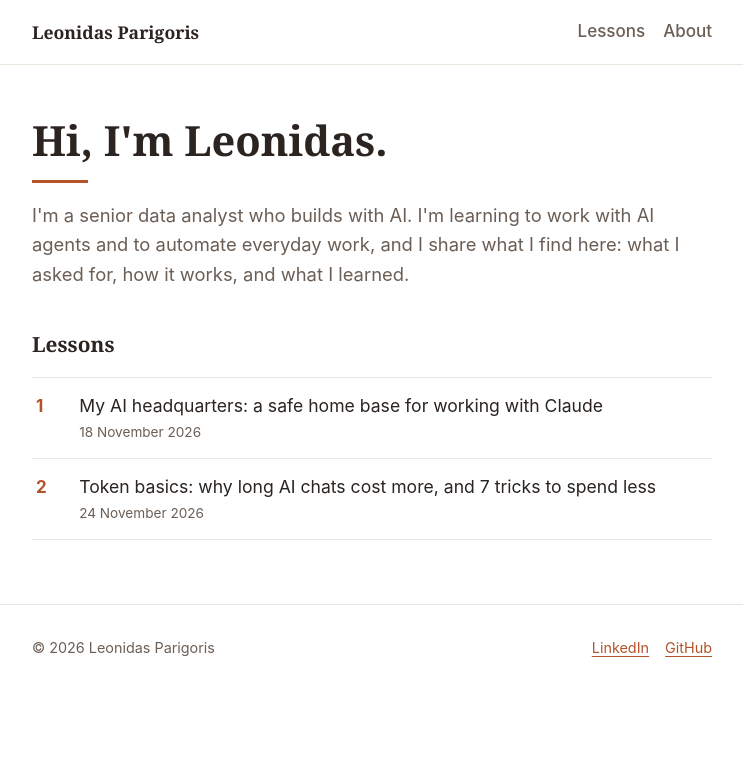
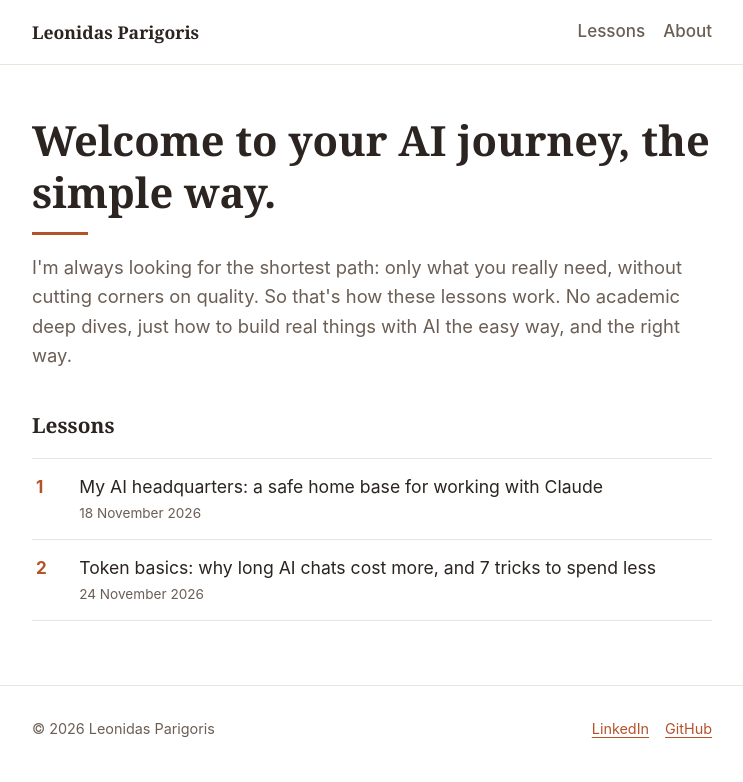
Before and after one commit to parigoris/parigoris.github.io, a plain HTML site: page index.html in a window 1280 px wide. Shown: the whole page, without its empty margins (268-1011 px from the left). Drawn offline with Linux system fonts and the light colour scheme.

Commit message:
Rebuild: new home welcome message
Co-Authored-By: Claude Opus 5.5 <noreply@anthropic.com>
Claude-Session: https://claude.ai/code/session_01EDuY9ie211HDpSYuA9sLLB

```diff
--- a/index.html
+++ b/index.html
@@ -20,8 +20,8 @@
 
   <main class="container">
     <section class="intro">
-  <h1>Hi, I'm Leonidas.</h1>
-  <p class="lead">I'm a senior data analyst who builds with AI. I'm learning to work with AI agents and to automate everyday work, and I share what I find here: what I asked for, how it works, and what I learned.</p>
+  <h1>Welcome to your AI journey, the simple way.</h1>
+  <p class="lead">I'm always looking for the shortest path: only what you really need, without cutting corners on quality. So that's how these lessons work. No academic deep dives, just how to build real things with AI the easy way, and the right way.</p>
 </section>
 
 <h2>Lessons</h2>
```
